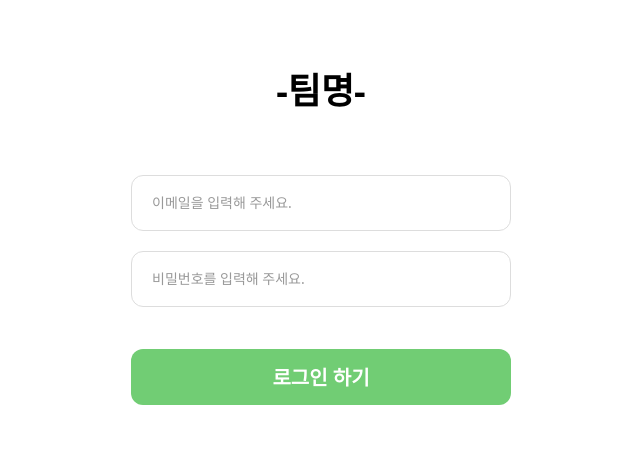
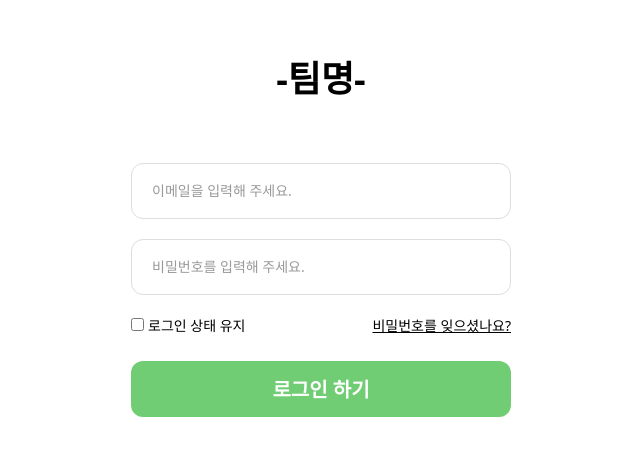
Before and after one commit to midas-challenge-web-team-2/midas-web-team-2-front, a React (Create React App) app: page /login in a window 1280 px wide. Shown: the part 167-622 px from the top of the page, without its empty margins (319-959 px from the left). Built offline with nearby package versions, Linux system fonts and the light colour scheme.

Commit message:
feat: 간격 조절

```diff
--- a/src/pages/Login.tsx
+++ b/src/pages/Login.tsx
@@ -2,6 +2,7 @@ import styled from 'styled-components';
 import Input from '../components/common/Input';
 import { ChangeEvent, FormEvent, useState } from 'react';
 import Button from '../components/common/Button';
+import { Link } from 'react-router-dom';
 
 const Login = () => {
   const [loginContent, setLoginContent] = useState({
@@ -34,6 +35,15 @@ const Login = () => {
           placeholder="비밀번호를 입력해 주세요."
           name="password"
         />
+        <_LoginOption>
+          <label>
+            <input type="checkbox" />
+            <p>로그인 상태 유지</p>
+          </label>
+          <Link to="/forgetPassword">
+            <p className="forgetPassword">비밀번호를 잊으셨나요?</p>
+          </Link>
+        </_LoginOption>
         <Button onClick={() => {}} backgroundColor={'#71CD74'}>
           로그인 하기
         </Button>
@@ -70,6 +80,28 @@ const _Form = styled.form`
     margin-top: 20px;
   }
   > button {
-    margin-top: 42px;
+    margin-top: 26px;
   }
 `;
+
+const _LoginOption = styled.div`
+  display: flex;
+  margin-top: 20px;
+  > label {
+    display: flex;
+    align-items: center;
+    > p {
+      margin-left: 4px;
+      font-size: 14px;
+      color: ${({ theme }) => theme.color.gray9};
+    }
+  }
+  > a {
+    margin-left: auto;
+    > p {
+      text-decoration: underline;
+      font-size: 14px;
+      color: ${({ theme }) => theme.color.gray9};
+    }
+  }
+`;
```
